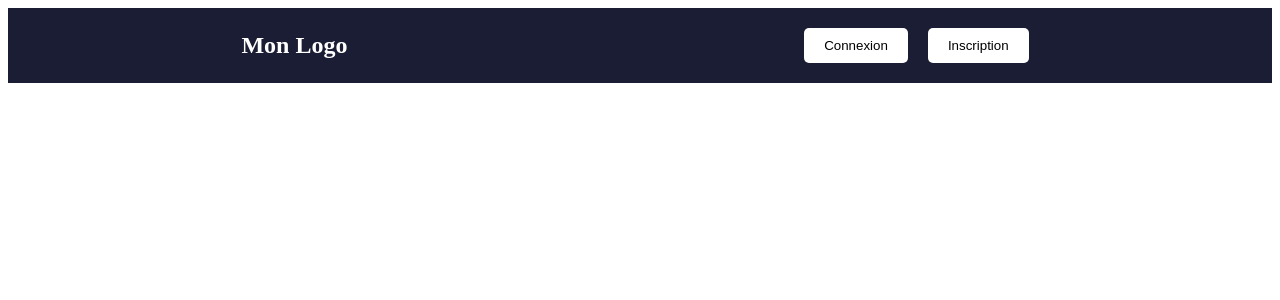
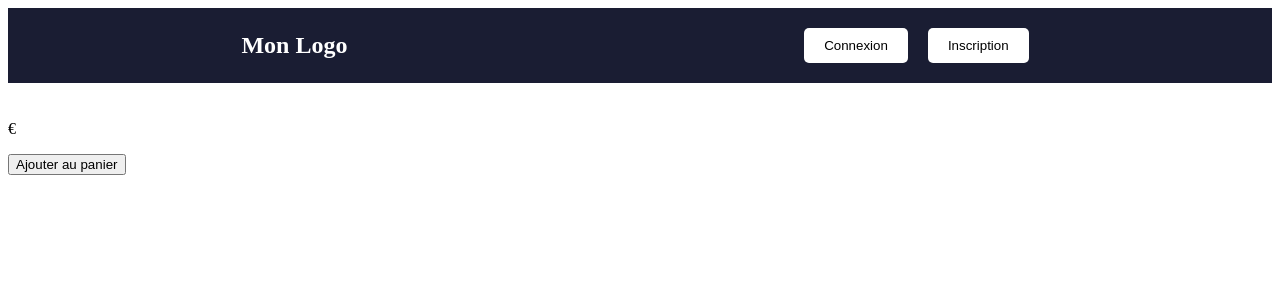
Before and after one commit to gvw332/ecommerce-react, a React (Vite) app: page /details in a window 1280 px wide. Shown: the top 300 px of the page. Built offline with nearby package versions, Linux system fonts and the light colour scheme; the HTML template or start-up script is replaced by a standard one.

Commit message:
ajout page details

```diff
--- a/package.json
+++ b/package.json
@@ -11,9 +11,9 @@
   },
   "dependencies": {
     "axios": "^1.6.0",
-    "react": "^18.2.0",
-    "react-dom": "^18.2.0",
-    "react-router-dom": "^6.17.0"
+    "react": "18.2.0",
+    "react-dom": "18.2.0",
+    "react-router-dom": "^6.18.0"
   },
   "devDependencies": {
     "@types/react": "^18.2.15",
--- a/src/App.jsx
+++ b/src/App.jsx
@@ -1,10 +1,12 @@
 import { Route, Routes } from "react-router-dom"
+
 
 import Navigation from "./components/Navigation";
 import Accueil from "./components/Accueil";
 import Login from "./components/Login";
 import Inscription from "./components/Inscription";
 import Addproduct from "./components/Addproduct";
+import Details from "./components/Details";
 
 function App() {
   return (
@@ -16,6 +18,8 @@ function App() {
         <Route path="/login" element={<Login />} />
         <Route path="/inscription" element={<Inscription />} />
         <Route path="/add-product" element={<Addproduct />} />
+        <Route path="/details" element={<Details />} />
+
       </Routes>
     </div>
 
--- a/src/components/Accueil.jsx
+++ b/src/components/Accueil.jsx
@@ -3,11 +3,13 @@ import axios from "axios";
 import "../css/Accueil.css";
 import Card from "../components/Card";
 import { Link } from "react-router-dom";
+import Details from "../components/Details";
 
 
 function Accueil() {
     const [data, setData] = useState([]);
     const [loading, setLoading] = useState(true);
+
 
     useEffect(() => {
         // Utilisez Axios pour récupérer les données depuis votre API
@@ -24,6 +26,10 @@ function Accueil() {
         navigate = useNavigate("/addproduct");
 
     };
+    const ouvrirDetails = (item) => {
+
+        console.log(item);
+    }
 
 
 
@@ -41,6 +47,8 @@ function Accueil() {
                 <div className="cards-container">
                     {Array.isArray(data) ? (
                         data.map((item, key) => (
+                            <Link to={`/details`} key={key} onClick={() => ouvrirDetails(item)}>
+
                                 <Card
                                     key={key}
                                     image={`images/${item.image}`}
@@ -49,12 +57,15 @@ function Accueil() {
                                     details={item.details}
                                     id={item.id}
                                 />
+                            </Link>
+
                         ))
                     ) : (
                         <p>Les données ne sont pas un tableau valide.</p>
                     )}
                 </div>
             )}
+
         </div>
     )
 }
--- a/src/components/Card.jsx
+++ b/src/components/Card.jsx
@@ -3,7 +3,7 @@ import "../css/Card.css";
 
 
 
-const Card = ({ image, title, price, details }) => {
+const Card = ({ image, title, price}) => {
   const addToCart = () => {
     // Logique pour ajouter au panier
   };
@@ -17,6 +17,8 @@ const Card = ({ image, title, price, details }) => {
       <button onClick={addToCart}>Ajouter au panier</button>
     </div>
   );
+
+
 };
 
 export default Card;
--- /dev/null
+++ b/src/components/Details.jsx
@@ -0,0 +1,23 @@
+import React from 'react';
+import "../css/Details.css";
+
+
+
+const Details = ({ id, image, title, price, details, addToCart }) => {
+
+  return (
+
+    <div className="details">
+
+      <img src={image} />
+      <h3>{title}</h3>
+      <p>{price} €</p>
+      <p>{details}</p>
+      <button onClick={addToCart}>Ajouter au panier</button>
+    </div>
+  );
+
+
+};
+
+export default Details;
```
Also changed, not shown: src/components/Addproduct.jsx (line endings or trailing spaces), src/css/Details.css (added), 1 other file (tests, documents, lock files or other folders). Lines whose indentation alone changed are shown as unchanged.
